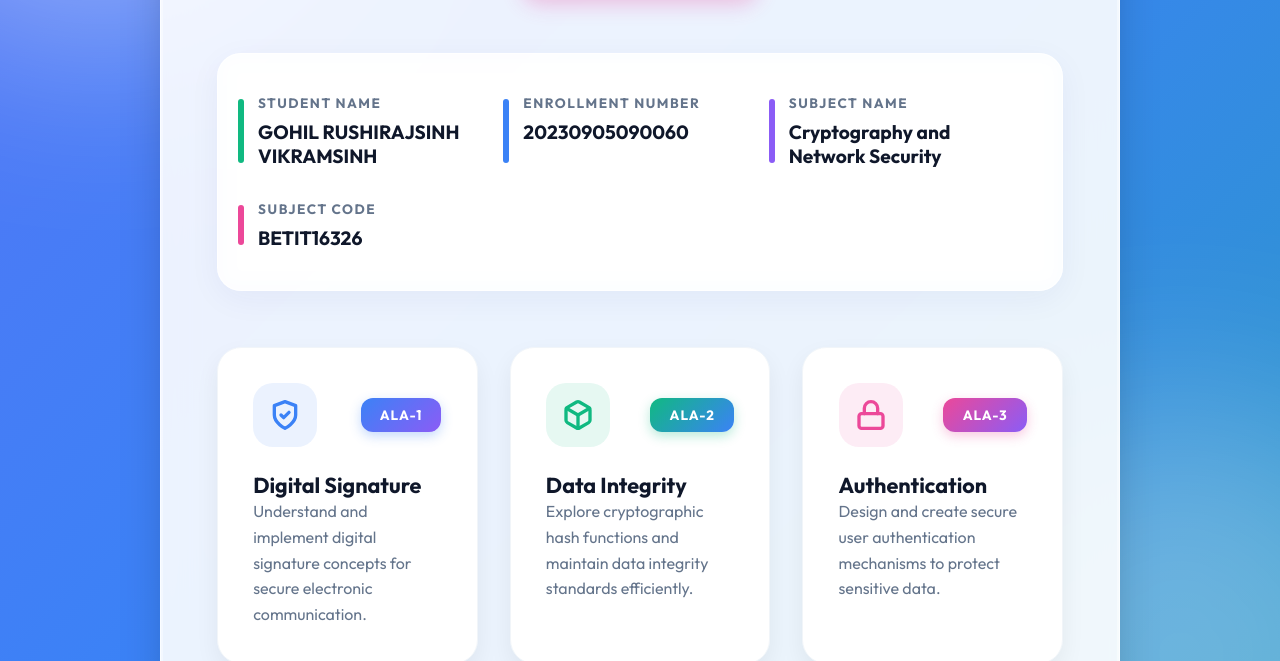
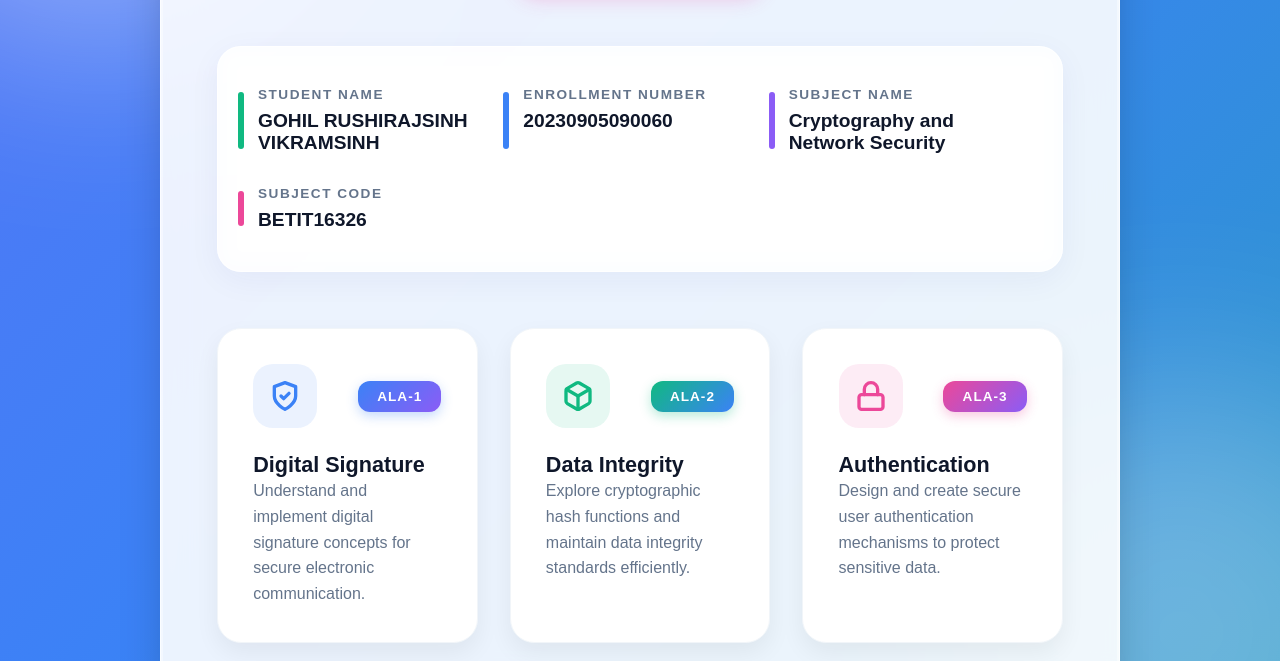
Before and after one commit to Rushiraj81/CNSALA, a plain HTML site: page index.html in a window 1280 px wide. Shown: the part 305-966 px from the top of the page. Drawn offline with Linux system fonts and the light colour scheme.

Commit message:
Change font to Poppins and adjust activity card effects
Updated font link and modified activity card styles.

```diff
--- a/index.html
+++ b/index.html
@@ -7,8 +7,9 @@
     <title>WDF Practical Dashboard</title>
     <link rel="preconnect" href="https://fonts.googleapis.com">
     <link rel="preconnect" href="https://fonts.gstatic.com" crossorigin>
-    <link href="https://fonts.googleapis.com/css2?family=Outfit:wght@300;400;500;600;700&display=swap" rel="stylesheet">
+<link href="https://fonts.googleapis.com/css2?family=Poppins:wght@400;600&display=swap" rel="stylesheet">
     <style>
+
         * {
             margin: 0;
             padding: 0;
@@ -261,10 +262,14 @@
             background: linear-gradient(135deg, rgba(236, 72, 153, 0.05), rgba(139, 92, 246, 0.05));
         }
 
-        .activity-card:hover {
-            transform: translateY(-12px) scale(1.02);
-            box-shadow: 0 30px 60px rgba(0, 0, 0, 0.12);
-            border-color: transparent;
+     .activity-card {
+  transition: 0.3s ease;
+}
+
+.activity-card:hover {
+  transform: translateY(-8px);
+  box-shadow: 0 15px 30px rgba(0,0,0,0.15);
+}
         }
 
         .activity-card:hover::after {
```
